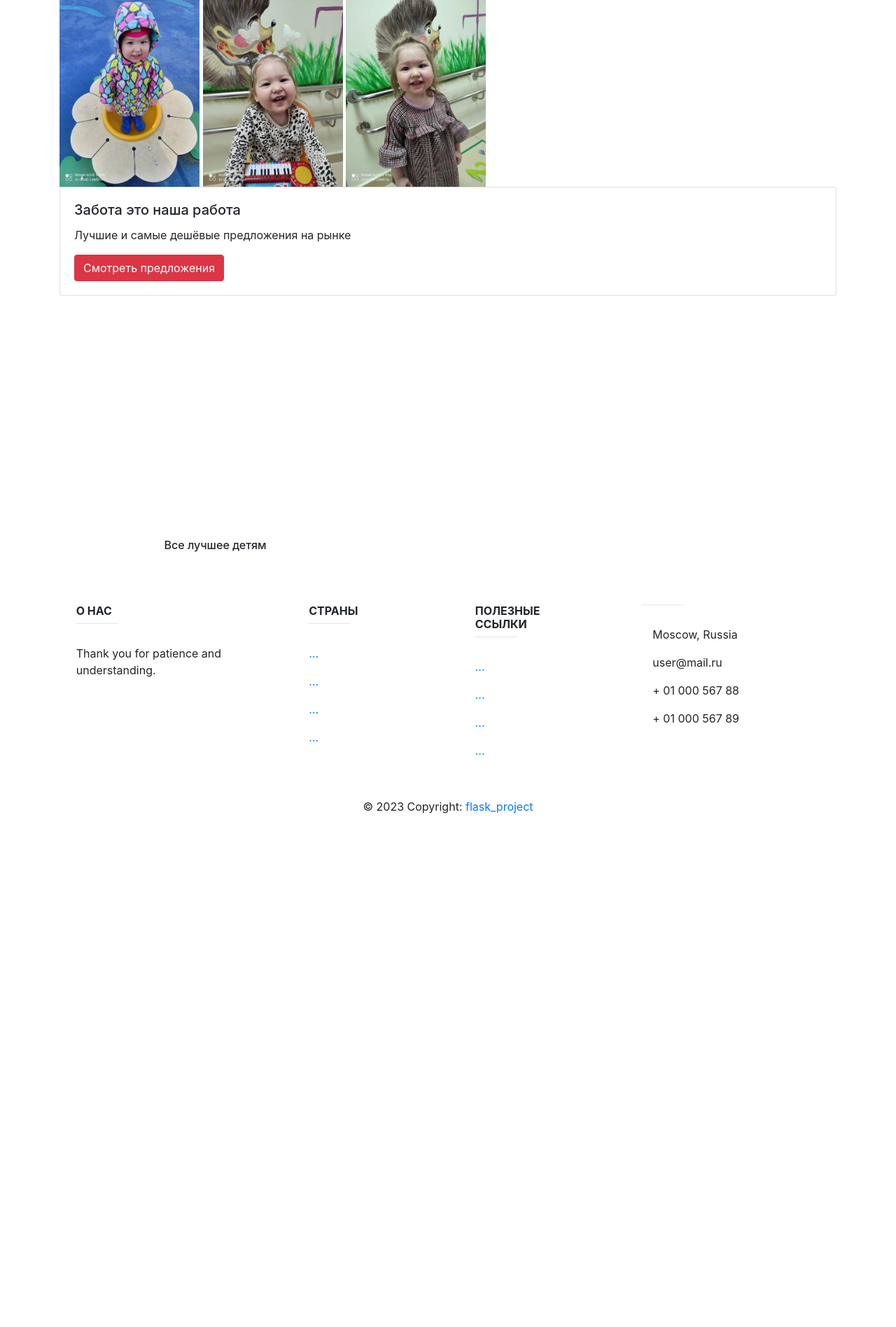
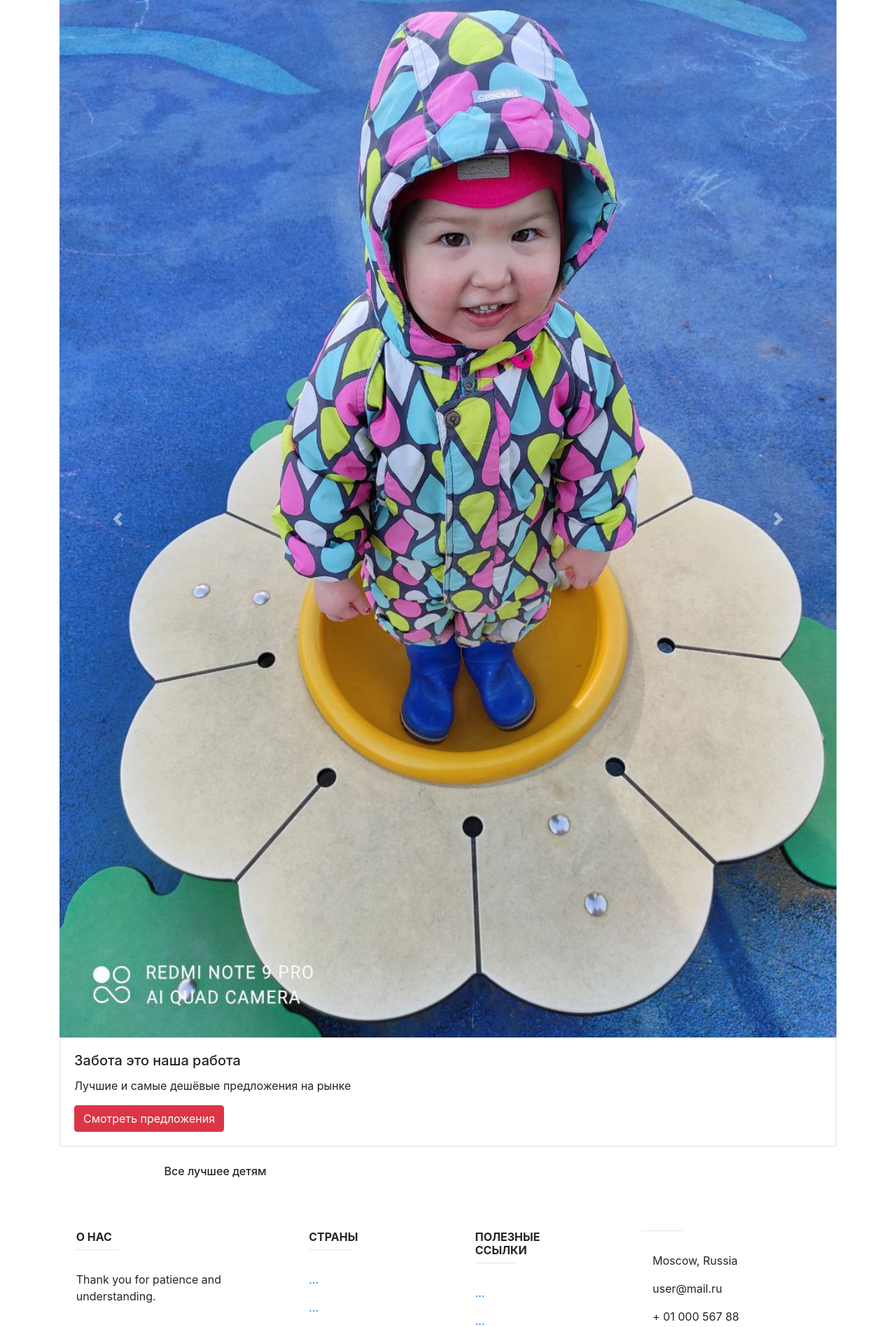
Before and after one commit to KonstantinSuchkov/djangoProject, a Django app: page / in a window 1280 px wide. Shown: the part 56-1953 px from the top of the page at 70% size. Before the commit the page ends 1219 px from the top, so only its background shows below. Run offline with Django 4.2, Linux system fonts and the light colour scheme; some libraries are stand-ins or nearby versions.

Commit message:
some upd index.html

```diff
--- a/mainapp/templates/mainapp/index.html
+++ b/mainapp/templates/mainapp/index.html
@@ -2,9 +2,36 @@
 {% load static %}
 
 {% block content %}
-        <img src="{% static 'img/01.jpg' %}" name="canvas" style="width:200px"/>
-        <img src="{% static 'img/02.jpg' %}" name="canvas" style="width:200px"/>
-        <img src="{% static 'img/03.jpg' %}" name="canvas" style="width:200px"/>
+        <div class="">
+        <div id="carouselExampleFade" class="carousel slide
+        carousel-fade" data-ride="carousel">
+            <div class="carousel-inner">
+                <div class="carousel-item active">
+                    <img src="{% static 'img/01.jpg' %}"
+                         class="d-block w-100" alt="...">
+                </div>
+                <div class="carousel-item">
+                    <img src="{% static 'img/02.jpg' %}"
+                         class="d-block w-100" alt="...">
+                </div>
+                <div class="carousel-item">
+                    <img src="{% static 'img/03.jpg' %}"
+                         class="d-block w-100" alt="...">
+                </div>
+            </div>
+            <a class="carousel-control-prev" href="#carouselExampleFade"
+               role="button" data-slide="prev">
+                <span class="carousel-control-prev-icon"
+                      aria-hidden="true"></span>
+                <span class="sr-only">Previous</span>
+            </a>
+            <a class="carousel-control-next"
+               href="#carouselExampleFade" role="button" data-slide="next">
+                <span class="carousel-control-next-icon"
+                      aria-hidden="true"></span>
+                <span class="sr-only">Next</span>
+            </a>
+        </div>
         <div class="card nav-item">
             <div class="card-body">
                 <h5 class="card-title">Забота это наша работа</h5>
```
